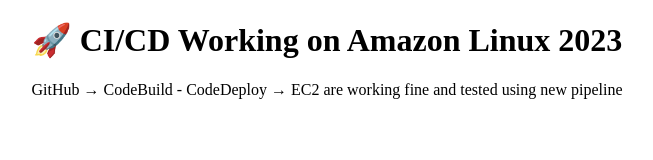
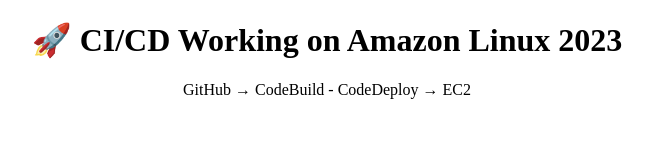
Before and after one commit to chinabudhi123/aws-pipeline-1, a plain HTML site: page httpd/index.html in a window 1280 px wide. Shown: the whole page, without its empty margins (313-966 px from the left). Drawn offline with Linux system fonts and the light colour scheme.

Commit message:
index.html file updated

```diff
--- a/httpd/index.html
+++ b/httpd/index.html
@@ -5,6 +5,6 @@
 </head>
 <body style="text-align:center;">
     <h1>🚀 CI/CD  Working on Amazon Linux 2023</h1>
-    <p>GitHub → CodeBuild - CodeDeploy → EC2 are working fine and tested using new pipeline</p>
+    <p>GitHub → CodeBuild - CodeDeploy → EC2</p>
 </body>
 </html>
```
